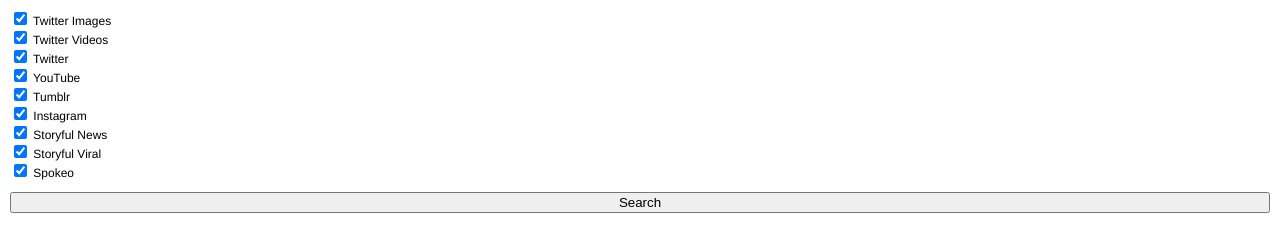
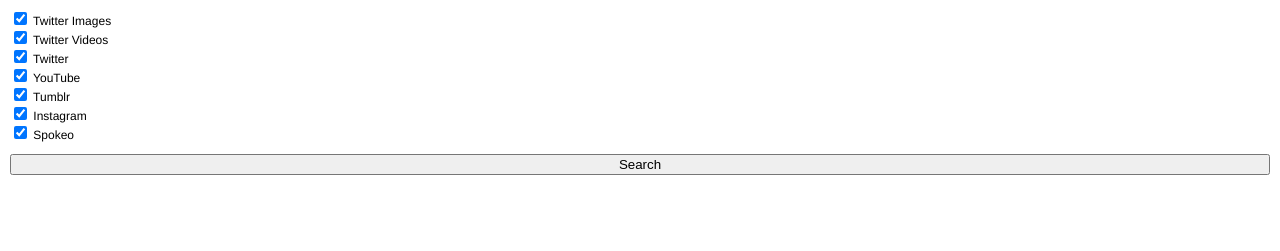
Before and after one commit to storyful/multisearch, a browser extension: page src/browser_action/browser_action.html in a window 1280 px wide. Shown: the part 67-318 px from the top of the page. Drawn offline with Linux system fonts and the light colour scheme.

Commit message:
remove search on Storyful services

```diff
--- a/src/browser_action/browser_action.html
+++ b/src/browser_action/browser_action.html
@@ -1,11 +1,13 @@
 <!DOCTYPE>
 <html>
+
 	<head>
 		<title>Storyful Multisearch</title>
 		<link href="/css/app.css" rel="stylesheet">
     <script src="/js/jquery/jquery.min.js"></script>
     <script src="app.js"></script>
 	</head>
+
 	<body>
 		<h1>Storyful Multisearch</h1>
 		<form>
@@ -72,24 +74,6 @@
 					<label>
 						<input 	type="checkbox"
 										checked="checked"
-										id="preset_storyful_news"
-										data-search-url="http://storyful.com/pro#tab=1&vs={{k}}" >
-						Storyful News
-					</label>
-				</li>
-				<li>
-					<label>
-						<input 	type="checkbox"
-										checked="checked"
-										id="preset_storyful_viral"
-										data-search-url="http://storyful.com/pro#tab=7&vs={{k}}">
-						Storyful Viral
-					</label>
-				</li>
-				<li>
-					<label>
-						<input 	type="checkbox"
-										checked="checked"
 										id="preset_spokeo"
 										data-search-url="http://www.spokeo.com/search?q={{k}}">
 						Spokeo
```
